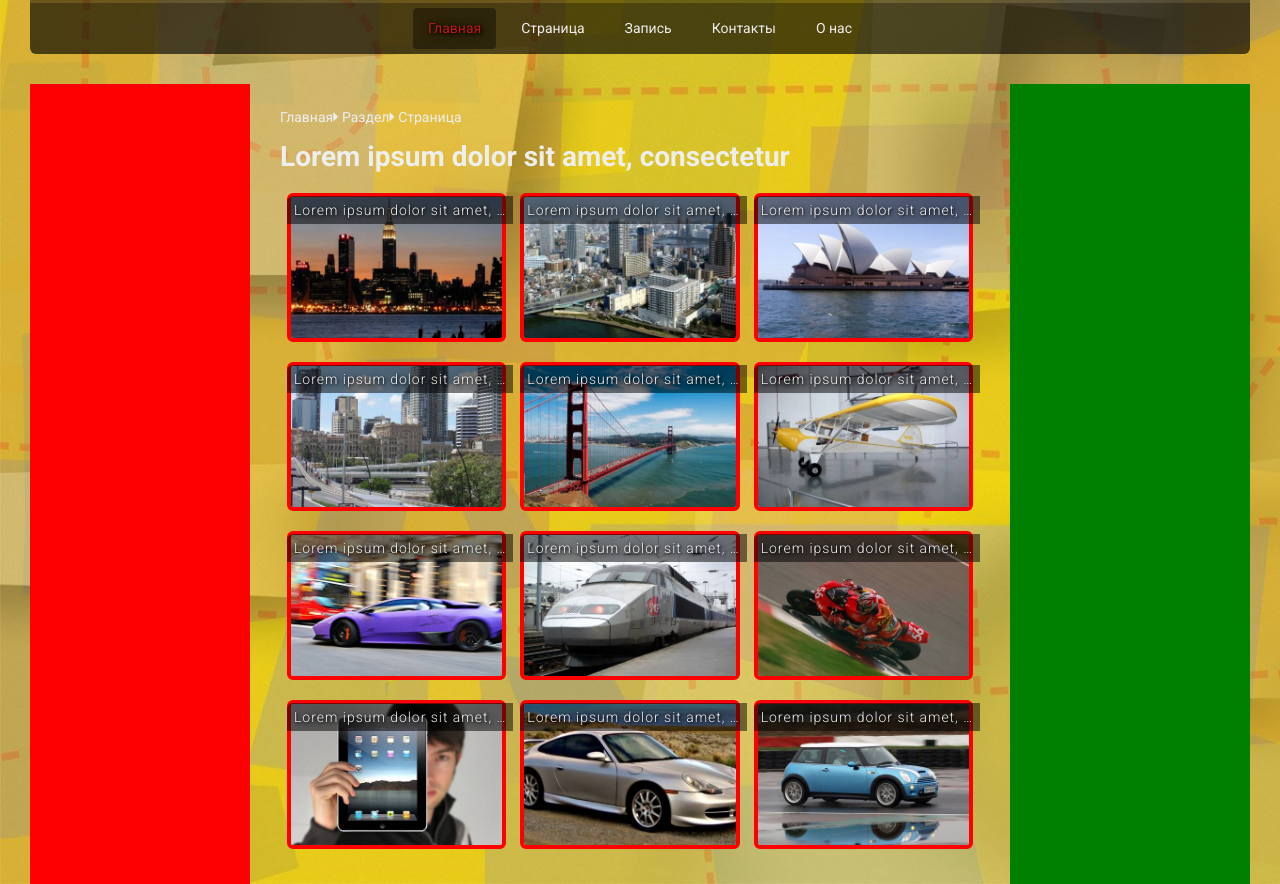
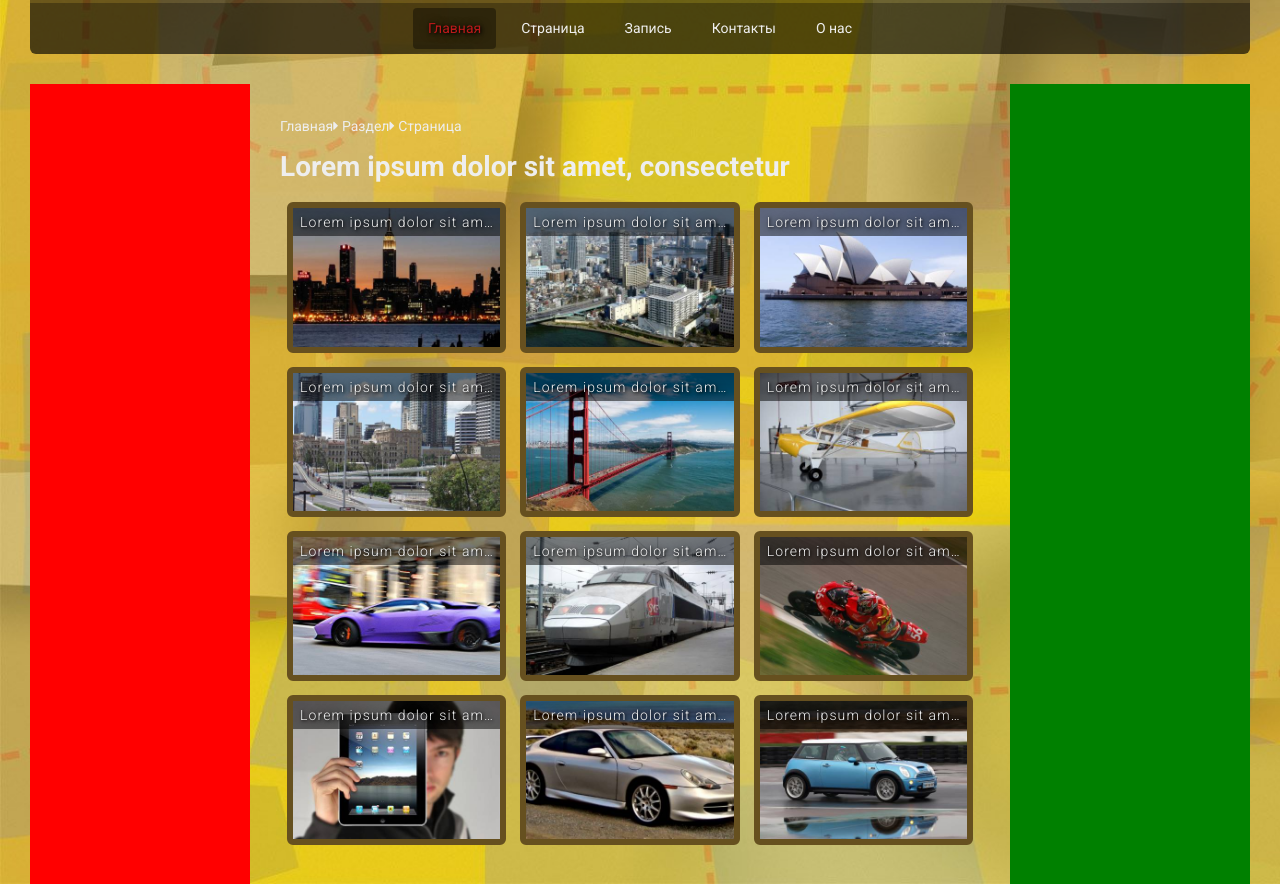
Before and after one commit to timoshevichaleks/flexbox, a website: page index.html in a window 1280 px wide. Shown: the part 334-1218 px from the top of the page. Drawn offline with Linux system fonts and the light colour scheme.

Commit message:
начал оформление и фнимацию секции main

```diff
--- a/assets/scss/_skin.scss
+++ b/assets/scss/_skin.scss
@@ -4,3 +4,4 @@ $color-warning: #d8b036;
 $color-dark: #000000;
 $color-gray: #cccccc;
 $color-light: #eeeeee;
+$color-mustard: #66501f;
--- a/assets/scss/main/_main-content-item.scss
+++ b/assets/scss/main/_main-content-item.scss
@@ -4,17 +4,16 @@
     /* перенос */
     flex-wrap: wrap;
   }
+  // $transit: calc(-100% + 27px);
   &-item {
-    position: relative;
-
-    overflow: hidden;
+    // position: relative;
     /* ширина 1 блока */
     flex: 0 0 33.3333%;
 
     padding: 7px;
     &:hover {
       .main-content-item__text {
-        transform: translateY(-80%);
+        transform: translateY(-82%);
 
         background-color: rgba($color-dark, 0.7);
       }
@@ -23,27 +22,30 @@
         background-color: rgba($color-dark, 0.7);
       }
     }
-    &__image {
+    &__wrapper {
       position: relative;
 
+      overflow: hidden;
+
+      border: 6px solid $color-mustard;
+      border-radius: 6px;
+    }
+    &__image {
+      display: block;
+
       max-width: 100%;
-
-      border: 4px solid red;
-      border-radius: 6px;
+      height: auto;
     }
     &__title {
       position: absolute;
-      z-index: 1;
-      top: 10px;
+      top: 0;
 
-      display: none;
-
+      max-width: 100%;
       margin: 0;
       padding: 7px;
 
-      letter-spacing: 0.07em;
+      letter-spacing: 0.08em;
 
-      border-radius: 6px 6px 0 0;
       background-color: rgba($color-dark, 0.5);
 
       font-size: 1rem;
@@ -58,11 +60,10 @@
 
       min-height: 100%;
       margin: 0;
-      padding-top: 30px;
+      padding: 20px 30px 0;
 
-      transition: transform 0.7s;
+      transition: transform 0.4s;
       text-align: center;
-      // display: none;
 
       @include block-with-text;
     }
--- a/index.html
+++ b/index.html
@@ -67,88 +67,112 @@
 
       <div class="main-content__body">
         <article class="main-content-item">
+          <div class="main-content-item__wrapper">
             <a href="#">
-            <img class="main-content-item__image" src="assets/img/samples/1.jpg" alt="">
+              <div><img class="main-content-item__image" src="assets/img/samples/1.jpg" alt=""></div>
               <h3 class="main-content-item__title">Lorem ipsum dolor sit amet, consectetur adipisicing.</h3>
               <p class="main-content-item__text">Lorem ipsum dolor sit amet, consectetur adipisicing elit. Id architecto maiores.</p>
             </a>
+          </div>
         </article>
         <article class="main-content-item">
+          <div class="main-content-item__wrapper">
             <a href="#">
               <img class="main-content-item__image" src="assets/img/samples/2.jpg" alt="">
               <h3 class="main-content-item__title">Lorem ipsum dolor sit amet, consectetur adipisicing</h3>
               <p class="main-content-item__text">Lorem ipsum dolor sit amet, consectetur adipisicing elit. Id architecto maiores.</p>
             </a>
+          </div>
         </article>
         <article class="main-content-item">
+          <div class="main-content-item__wrapper">
             <a href="#">
               <img class="main-content-item__image" src="assets/img/samples/3.jpg" alt="">
               <h3 class="main-content-item__title">Lorem ipsum dolor sit amet, consectetur adipisicing</h3>
               <p class="main-content-item__text">Lorem ipsum dolor sit amet, consectetur adipisicing elit. Id architecto maiores.</p>
             </a>
+          </div>
         </article>
         <article class="main-content-item">
+          <div class="main-content-item__wrapper">
             <a href="#">
               <img class="main-content-item__image" src="assets/img/samples/4.jpg" alt="">
               <h3 class="main-content-item__title">Lorem ipsum dolor sit amet, consectetur adipisicing</h3>
               <p class="main-content-item__text">Lorem ipsum dolor sit amet, consectetur adipisicing elit. Id architecto maiores.</p>
             </a>
+          </div>
         </article>
         <article class="main-content-item">
+          <div class="main-content-item__wrapper">
             <a href="#">
               <img class="main-content-item__image" src="assets/img/samples/5.jpg" alt="">
               <h3 class="main-content-item__title">Lorem ipsum dolor sit amet, consectetur adipisicing</h3>
               <p class="main-content-item__text">Lorem ipsum dolor sit amet, consectetur adipisicing elit. Id architecto maiores.</p>
             </a>
+          </div>
         </article>
         <article class="main-content-item">
+          <div class="main-content-item__wrapper">
             <a href="#">
               <img class="main-content-item__image" src="assets/img/samples/6.jpg" alt="">
               <h3 class="main-content-item__title">Lorem ipsum dolor sit amet, consectetur adipisicing</h3>
               <p class="main-content-item__text">Lorem ipsum dolor sit amet, consectetur adipisicing elit. Id architecto maiores.</p>
             </a>
+          </div>
         </article>
         <article class="main-content-item">
+          <div class="main-content-item__wrapper">
             <a href="#">
               <img class="main-content-item__image" src="assets/img/samples/7.jpg" alt="">
               <h3 class="main-content-item__title">Lorem ipsum dolor sit amet, consectetur adipisicing</h3>
               <p class="main-content-item__text">Lorem ipsum dolor sit amet, consectetur adipisicing elit. Id architecto maiores.</p>
             </a>
+          </div>
         </article>
         <article class="main-content-item">
+          <div class="main-content-item__wrapper">
             <a href="#">
               <img class="main-content-item__image" src="assets/img/samples/8.jpg" alt="">
               <h3 class="main-content-item__title">Lorem ipsum dolor sit amet, consectetur adipisicing</h3>
               <p class="main-content-item__text">Lorem ipsum dolor sit amet, consectetur adipisicing elit. Id architecto maiores.</p>
             </a>
+          </div>
         </article>
         <article class="main-content-item">
+          <div class="main-content-item__wrapper">
             <a href="#">
               <img class="main-content-item__image" src="assets/img/samples/9.jpg" alt="">
               <h3 class="main-content-item__title">Lorem ipsum dolor sit amet, consectetur adipisicing</h3>
               <p class="main-content-item__text">Lorem ipsum dolor sit amet, consectetur adipisicing elit. Id architecto maiores.</p>
             </a>
+          </div>
         </article>
         <article class="main-content-item">
+          <div class="main-content-item__wrapper">
             <a href="#">
               <img class="main-content-item__image" src="assets/img/samples/10.jpg" alt="">
               <h3 class="main-content-item__title">Lorem ipsum dolor sit amet, consectetur adipisicing</h3>
               <p class="main-content-item__text">Lorem ipsum dolor sit amet, consectetur adipisicing elit. Id architecto maiores.</p>
             </a>
+          </div>
         </article>
         <article class="main-content-item">
+          <div class="main-content-item__wrapper">
             <a href="#">
               <img class="main-content-item__image" src="assets/img/samples/11.jpg" alt="">
               <h3 class="main-content-item__title">Lorem ipsum dolor sit amet, consectetur adipisicing</h3>
               <p class="main-content-item__text">Lorem ipsum dolor sit amet, consectetur adipisicing elit. Id architecto maiores.</p>
             </a>
+          </div>
         </article>
         <article class="main-content-item">
+          <div class="main-content-item__wrapper">
             <a href="#">
               <img class="main-content-item__image" src="assets/img/samples/12.jpg" alt="">
               <h3 class="main-content-item__title">Lorem ipsum dolor sit amet, consectetur adipisicing</h3>
               <p class="main-content-item__text">Lorem ipsum dolor sit amet, consectetur adipisicing elit. Id architecto maiores.</p>
             </a>
+          </div>
         </article>
       </div>
     </main>
```
Also changed, not shown: assets/css/style.css. Lines whose indentation alone changed are shown as unchanged.
